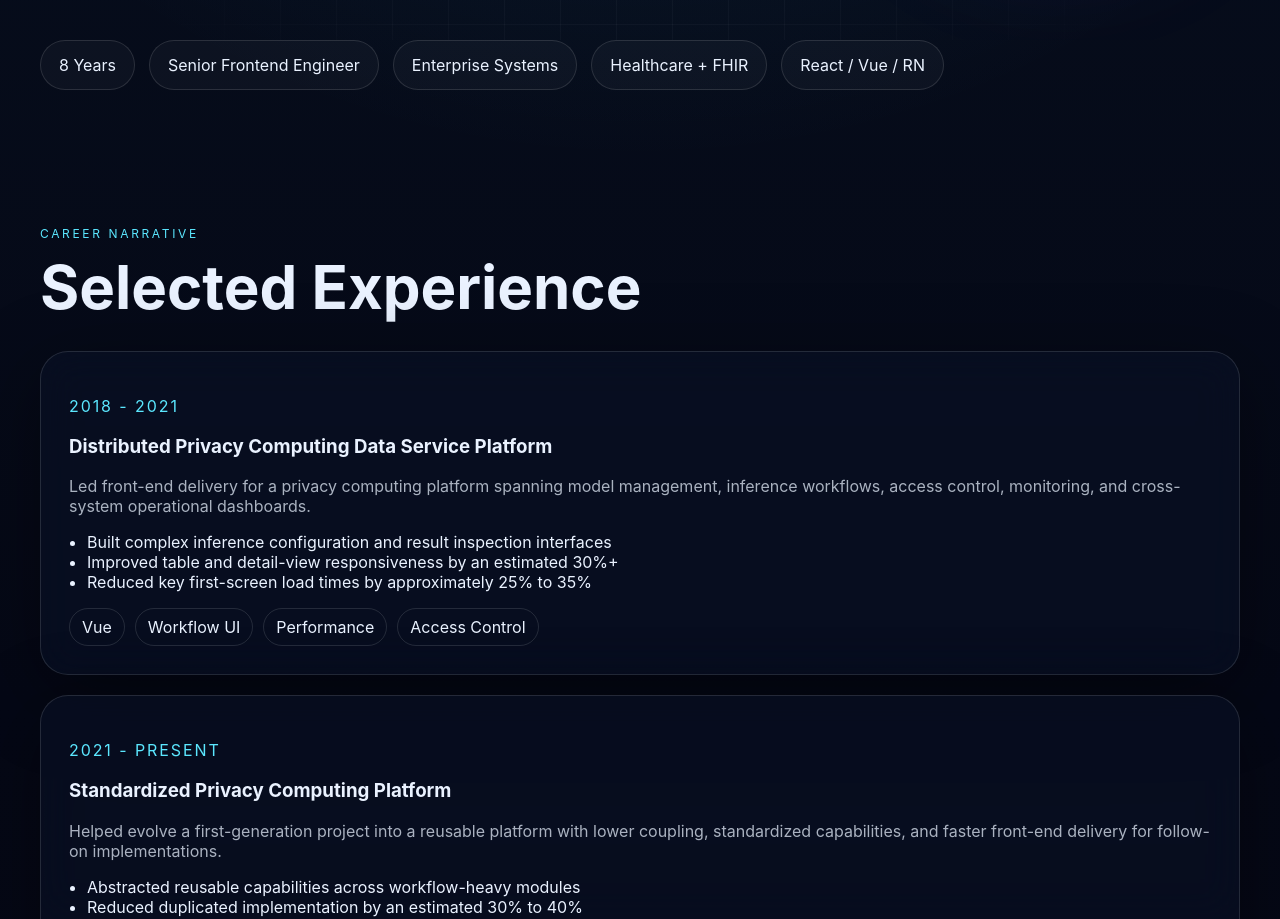
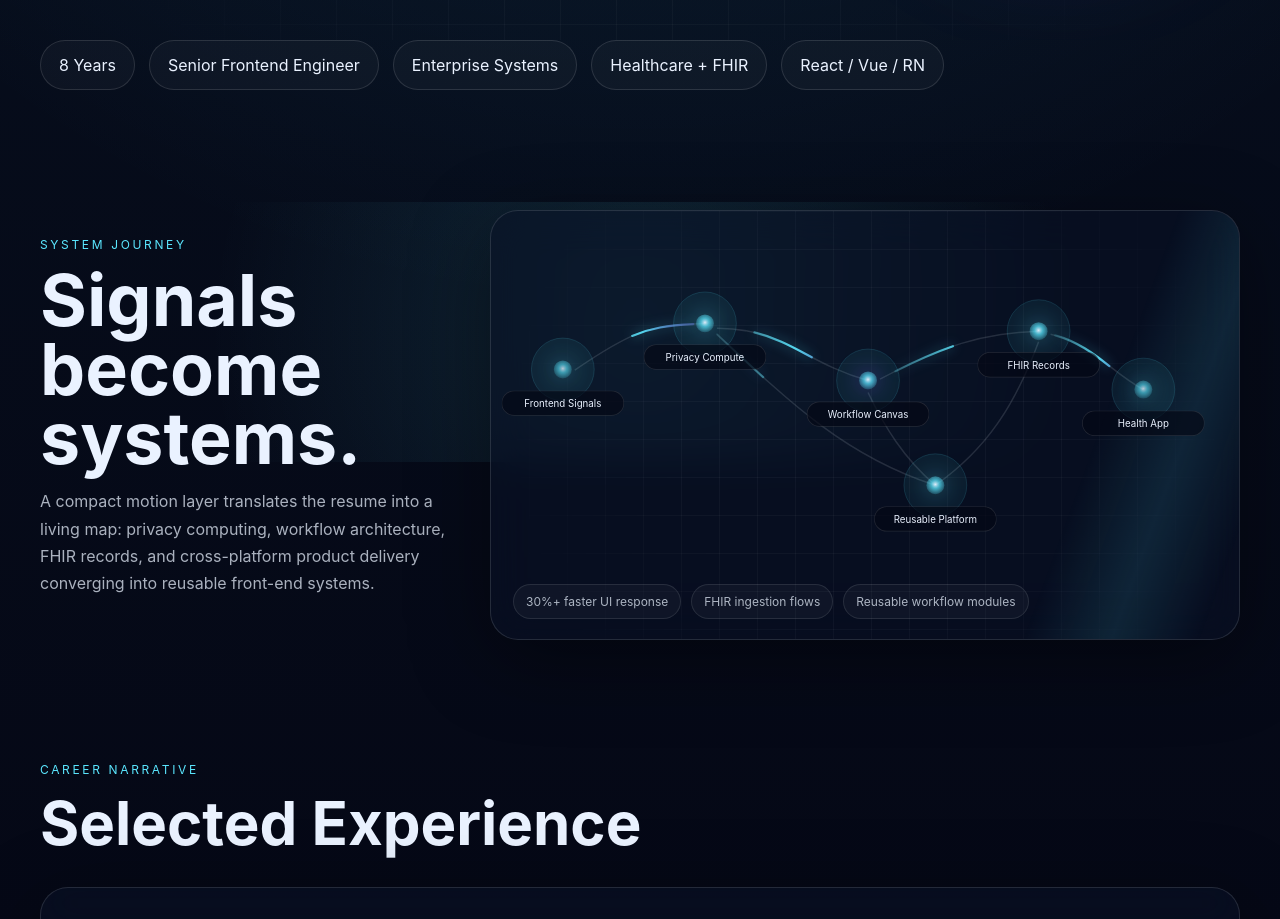
Before and after one commit to HaiyangZhang-1994/HaiyangZhang-1994.github.io, a React (Vite) app: page / in a window 1280 px wide. Shown: the part 760-1679 px from the top of the page. Built offline with nearby package versions, Linux system fonts and the light colour scheme.

Commit message:
feat: add animated system journey section

```diff
--- a/src/app/AppShell.jsx
+++ b/src/app/AppShell.jsx
@@ -1,6 +1,7 @@
 import styles from './AppShell.module.css';
 import { HeroSection } from '../sections/HeroSection';
 import { IdentityStripSection } from '../sections/IdentityStripSection';
+import { SystemJourneySection } from '../sections/SystemJourneySection';
 import { ExperienceSection } from '../sections/ExperienceSection';
 import { SkillsSection } from '../sections/SkillsSection';
 import { ContactSection } from '../sections/ContactSection';
@@ -10,6 +11,7 @@ export function AppShell() {
     <main className={styles.shell}>
       <HeroSection />
       <IdentityStripSection />
+      <SystemJourneySection />
       <ExperienceSection />
       <SkillsSection />
       <ContactSection />
--- /dev/null
+++ b/src/sections/SystemJourneySection.jsx
@@ -0,0 +1,98 @@
+import { motion, useReducedMotion } from 'motion/react';
+import styles from './SystemJourneySection.module.css';
+
+const nodes = [
+  { id: 'signal', label: 'Frontend Signals', x: 96, y: 138, tone: 'soft' },
+  { id: 'compute', label: 'Privacy Compute', x: 286, y: 76, tone: 'accent' },
+  { id: 'workflow', label: 'Workflow Canvas', x: 504, y: 152, tone: 'violet' },
+  { id: 'fhir', label: 'FHIR Records', x: 732, y: 86, tone: 'accent' },
+  { id: 'app', label: 'Health App', x: 872, y: 164, tone: 'soft' },
+  { id: 'platform', label: 'Reusable Platform', x: 594, y: 292, tone: 'accent' },
+];
+
+const paths = [
+  'M112 138 C188 86 210 78 286 76',
+  'M302 82 C392 82 418 128 504 152',
+  'M520 150 C604 106 656 88 732 86',
+  'M748 90 C802 102 830 142 872 164',
+  'M302 90 C402 184 476 254 594 292',
+  'M732 100 C700 186 662 244 594 292',
+  'M504 168 C526 214 552 256 594 292',
+];
+
+export function SystemJourneySection() {
+  const reduceMotion = useReducedMotion();
+
+  return (
+    <section className={styles.section} aria-labelledby="system-journey-title">
+      <div className={styles.inner}>
+        <motion.div
+          className={styles.copy}
+          initial={reduceMotion ? false : { opacity: 0, y: 24 }}
+          whileInView={reduceMotion ? undefined : { opacity: 1, y: 0 }}
+          viewport={{ once: true, amount: 0.35 }}
+        >
+          <p className={styles.eyebrow}>System Journey</p>
+          <h2 id="system-journey-title">Signals become systems.</h2>
+          <p>
+            A compact motion layer translates the resume into a living map: privacy computing, workflow
+            architecture, FHIR records, and cross-platform product delivery converging into reusable front-end
+            systems.
+          </p>
+        </motion.div>
+
+        <motion.div
+          className={`${styles.stage} glass-surface`}
+          initial={reduceMotion ? false : { opacity: 0, y: 28, scale: 0.98 }}
+          whileInView={reduceMotion ? undefined : { opacity: 1, y: 0, scale: 1 }}
+          viewport={{ once: true, amount: 0.25 }}
+          transition={{ delay: 0.08 }}
+        >
+          <div className={styles.scan} aria-hidden="true" />
+          <svg className={styles.map} viewBox="0 0 1000 380" role="img" aria-label="Animated system journey map">
+            <defs>
+              <linearGradient id="journey-line" x1="0%" x2="100%" y1="0%" y2="0%">
+                <stop offset="0%" stopColor="rgba(91, 231, 255, 0.08)" />
+                <stop offset="52%" stopColor="rgba(91, 231, 255, 0.9)" />
+                <stop offset="100%" stopColor="rgba(122, 92, 255, 0.22)" />
+              </linearGradient>
+              <radialGradient id="journey-node" cx="50%" cy="45%" r="62%">
+                <stop offset="0%" stopColor="rgba(234, 242, 255, 0.96)" />
+                <stop offset="38%" stopColor="rgba(91, 231, 255, 0.7)" />
+                <stop offset="100%" stopColor="rgba(91, 231, 255, 0.06)" />
+              </radialGradient>
+            </defs>
+
+            <g className={styles.paths}>
+              {paths.map((path) => (
+                <path key={path} d={path} />
+              ))}
+            </g>
+
+            <g className={styles.pulses}>
+              {paths.slice(0, 5).map((path, index) => (
+                <path key={path} d={path} style={{ animationDelay: `${index * 0.34}s` }} />
+              ))}
+            </g>
+
+            {nodes.map((node, index) => (
+              <g key={node.id} className={`${styles.node} ${styles[node.tone]}`} style={{ animationDelay: `${index * 0.16}s` }}>
+                <circle className={styles.nodeHalo} cx={node.x} cy={node.y} r="42" />
+                <circle className={styles.nodeCore} cx={node.x} cy={node.y} r="12" />
+                <foreignObject x={node.x - 82} y={node.y + 28} width="164" height="54">
+                  <div className={styles.nodeLabel}>{node.label}</div>
+                </foreignObject>
+              </g>
+            ))}
+          </svg>
+
+          <div className={styles.metrics}>
+            <span>30%+ faster UI response</span>
+            <span>FHIR ingestion flows</span>
+            <span>Reusable workflow modules</span>
+          </div>
+        </motion.div>
+      </div>
+    </section>
+  );
+}
--- /dev/null
+++ b/src/sections/SystemJourneySection.module.css
@@ -0,0 +1,207 @@
+.section {
+  position: relative;
+  padding: 72px 24px 34px;
+}
+
+.section::before {
+  content: '';
+  position: absolute;
+  inset: 12% 0 auto;
+  height: 260px;
+  pointer-events: none;
+  background: radial-gradient(circle at 50% 50%, rgba(91, 231, 255, 0.13), transparent 66%);
+}
+
+.inner {
+  position: relative;
+  width: min(100%, var(--page-max));
+  margin: 0 auto;
+  display: grid;
+  grid-template-columns: minmax(240px, 0.72fr) minmax(0, 1.28fr);
+  gap: 28px;
+  align-items: center;
+}
+
+.copy h2 {
+  margin: 0;
+  max-width: 520px;
+  font-size: clamp(2.25rem, 5.6vw, 5rem);
+  line-height: 0.96;
+}
+
+.copy p:last-child {
+  max-width: 510px;
+  color: var(--text-dim);
+  line-height: 1.7;
+}
+
+.eyebrow {
+  margin: 0 0 14px;
+  color: var(--accent);
+  font-size: 12px;
+  letter-spacing: 0.22em;
+  text-transform: uppercase;
+}
+
+.stage {
+  position: relative;
+  min-height: 430px;
+  overflow: hidden;
+  border-radius: var(--radius-lg);
+  background:
+    linear-gradient(135deg, rgba(9, 22, 46, 0.78), rgba(8, 12, 31, 0.92)),
+    radial-gradient(circle at 72% 20%, rgba(122, 92, 255, 0.18), transparent 32%);
+}
+
+.stage::before {
+  content: '';
+  position: absolute;
+  inset: 0;
+  background-image:
+    linear-gradient(rgba(255, 255, 255, 0.035) 1px, transparent 1px),
+    linear-gradient(90deg, rgba(255, 255, 255, 0.035) 1px, transparent 1px);
+  background-size: 38px 38px;
+  mask-image: radial-gradient(circle at center, black 45%, transparent 88%);
+}
+
+.scan {
+  position: absolute;
+  inset: 0;
+  background: linear-gradient(110deg, transparent 0 38%, rgba(91, 231, 255, 0.11) 48%, transparent 58% 100%);
+  animation: stageScan 7.5s linear infinite;
+}
+
+.map {
+  position: relative;
+  width: 100%;
+  height: 360px;
+  margin-top: 18px;
+  overflow: visible;
+}
+
+.paths path {
+  fill: none;
+  stroke: rgba(234, 242, 255, 0.13);
+  stroke-width: 2;
+}
+
+.pulses path {
+  fill: none;
+  stroke: url('#journey-line');
+  stroke-width: 3;
+  stroke-linecap: round;
+  stroke-dasharray: 84 420;
+  animation: pulseLine 4.8s ease-in-out infinite;
+  filter: drop-shadow(0 0 8px rgba(91, 231, 255, 0.6));
+}
+
+.node {
+  animation: nodeFloat 5.6s ease-in-out infinite;
+}
+
+.nodeHalo {
+  fill: rgba(91, 231, 255, 0.07);
+  stroke: rgba(91, 231, 255, 0.18);
+  stroke-width: 1;
+}
+
+.nodeCore {
+  fill: url('#journey-node');
+  filter: drop-shadow(0 0 14px rgba(91, 231, 255, 0.72));
+}
+
+.violet .nodeCore {
+  filter: drop-shadow(0 0 14px rgba(122, 92, 255, 0.72));
+}
+
+.soft .nodeCore {
+  opacity: 0.82;
+}
+
+.nodeLabel {
+  display: grid;
+  place-items: center;
+  height: 34px;
+  color: var(--text);
+  border: 1px solid rgba(255, 255, 255, 0.12);
+  border-radius: 999px;
+  background: rgba(5, 8, 22, 0.68);
+  font-size: 13px;
+  white-space: nowrap;
+}
+
+.metrics {
+  position: absolute;
+  left: 22px;
+  right: 22px;
+  bottom: 20px;
+  display: flex;
+  flex-wrap: wrap;
+  gap: 10px;
+}
+
+.metrics span {
+  padding: 9px 12px;
+  color: var(--text-dim);
+  border: 1px solid rgba(255, 255, 255, 0.1);
+  border-radius: 999px;
+  background: rgba(255, 255, 255, 0.035);
+  font-size: 12px;
+}
+
+@keyframes pulseLine {
+  from {
+    stroke-dashoffset: 504;
+  }
+
+  to {
+    stroke-dashoffset: 0;
+  }
+}
+
+@keyframes nodeFloat {
+  0%,
+  100% {
+    transform: translateY(0);
+  }
+
+  50% {
+    transform: translateY(-9px);
+  }
+}
+
+@keyframes stageScan {
+  from {
+    transform: translateX(-70%);
+  }
+
+  to {
+    transform: translateX(70%);
+  }
+}
+
+@media (max-width: 860px) {
+  .section {
+    padding: 58px 20px 28px;
+  }
+
+  .inner {
+    grid-template-columns: 1fr;
+  }
+
+  .stage {
+    min-height: 360px;
+  }
+
+  .map {
+    height: 300px;
+  }
+}
+
+@media (prefers-reduced-motion: reduce) {
+  .scan,
+  .node,
+  .pulses path {
+    animation: none;
+  }
+}
```
Also changed, not shown: 1 other file (tests, documents, lock files or other folders).
